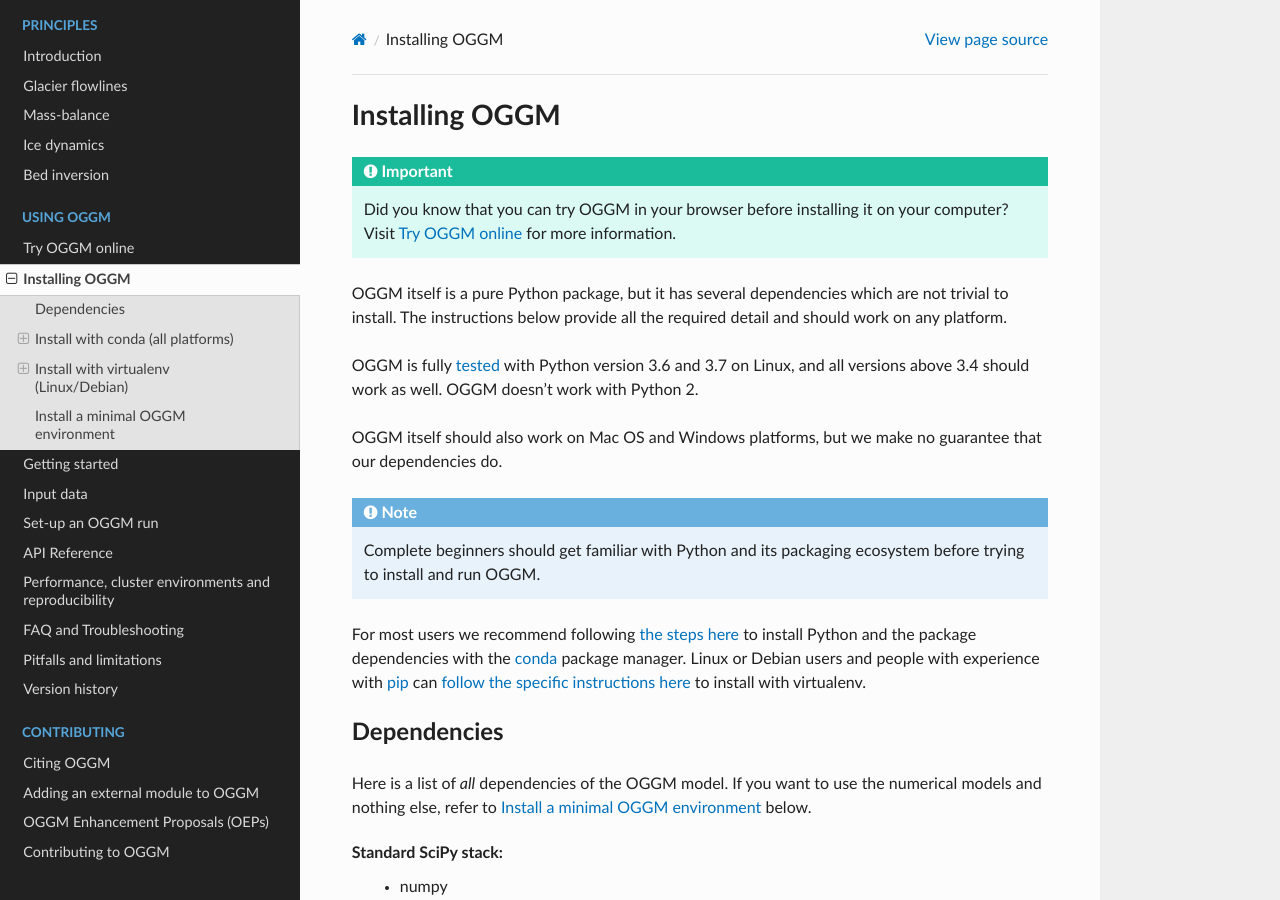
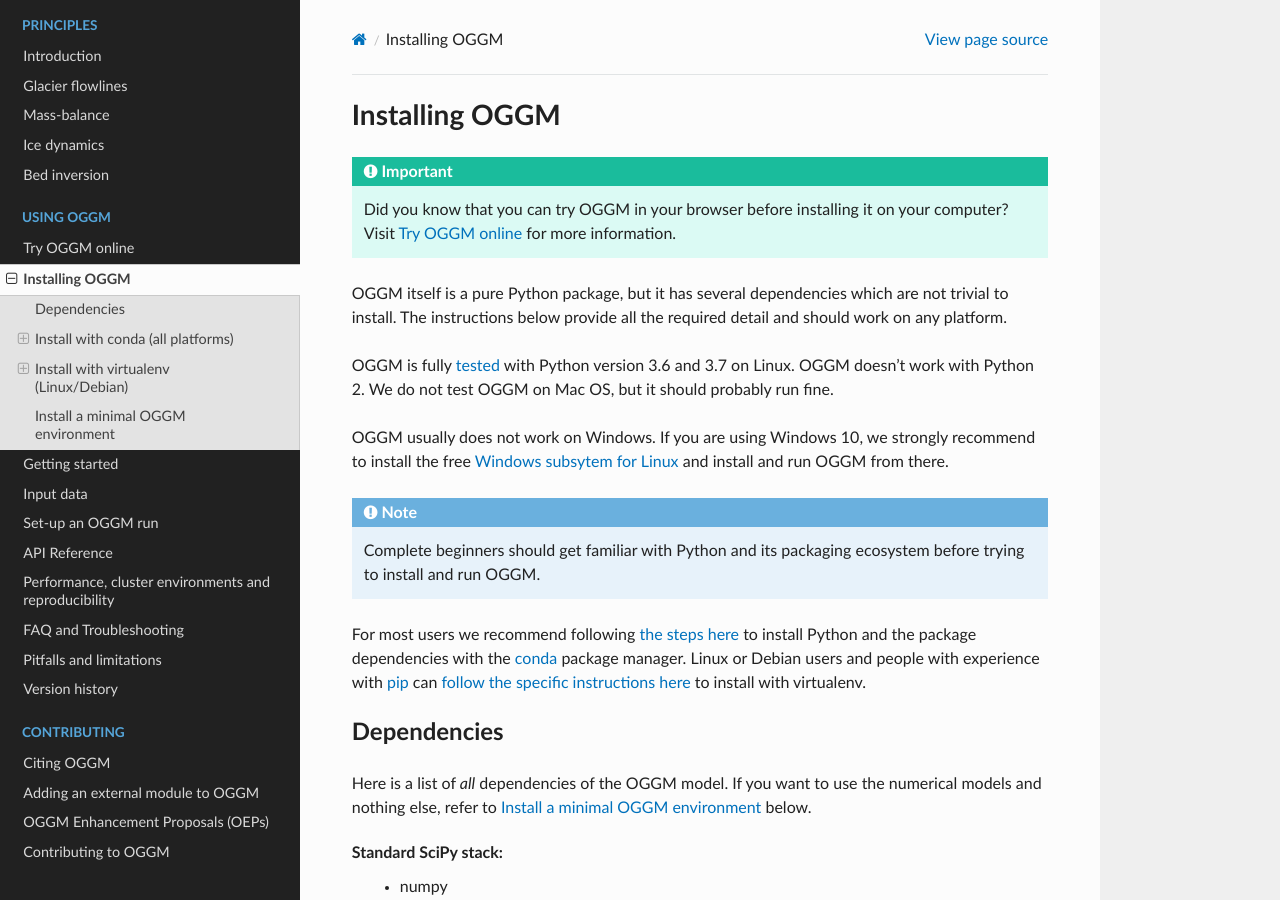
Before and after one commit to OGGM/oggm, a Sphinx documentation site: the page built from docs/installing-oggm.rst, in a window 1280 px wide and 900 px high. Built offline with Sphinx 7.4.7 and the Read the Docs theme 2.0.0, drawn with Linux system fonts in a browser that asks for light colours; the version number could not be read and is left out.

Commit message:
Recommend WSL for windows 10

```diff
--- a/docs/installing-oggm.rst
+++ b/docs/installing-oggm.rst
@@ -12,11 +12,14 @@ OGGM itself is a pure Python package, but it has several dependencies which
 are not trivial to install. The instructions below provide all the required
 detail and should work on any platform.
 
-OGGM is fully `tested`_ with Python version 3.6 and 3.7 on Linux, and all
-versions above 3.4 should work as well. OGGM doesn't work with Python 2.
+OGGM is fully `tested`_ with Python version 3.6 and 3.7 on Linux.
+OGGM doesn't work with Python 2.
+We do not test OGGM on Mac OS, but it should probably run fine.
 
-OGGM itself should also work on Mac OS and Windows platforms, but we make no
-guarantee that our dependencies do.
+OGGM usually does not work on Windows. If you are using Windows 10,
+we strongly recommend to install the free
+`Windows subsytem for Linux <https://docs.microsoft.com/en-us/windows/wsl/install-win10>`_
+and install and run OGGM from there.
 
 .. note::
 
```
